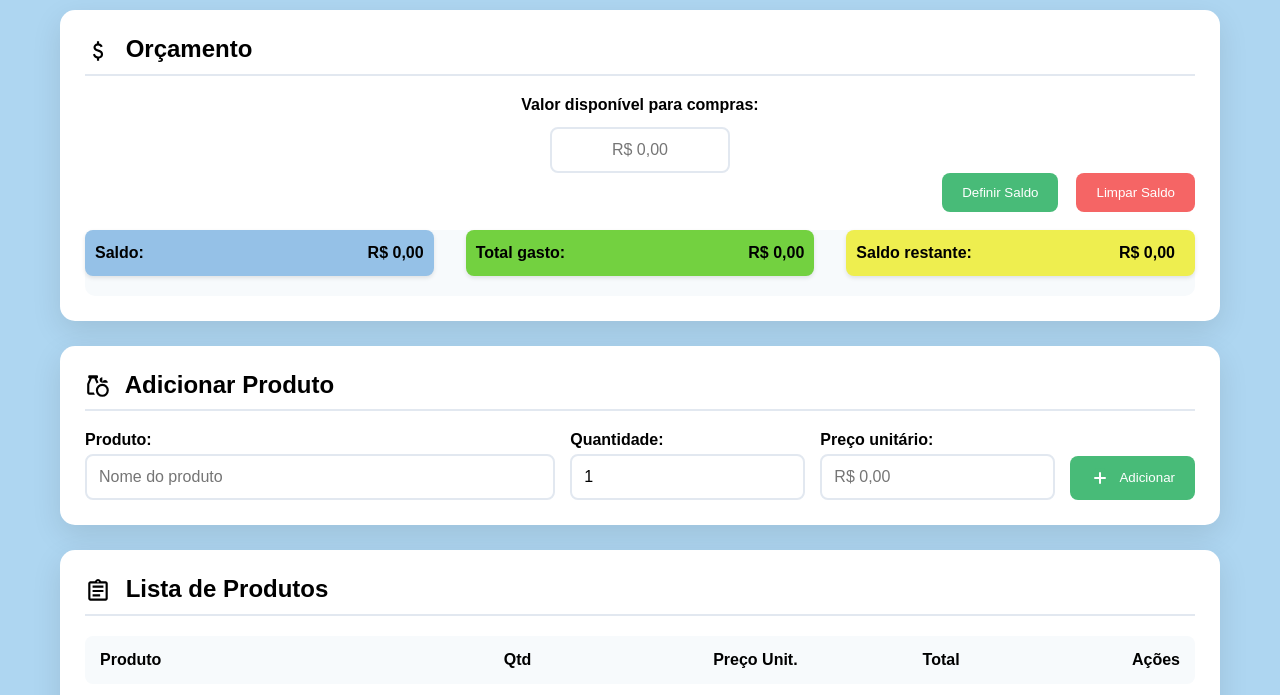
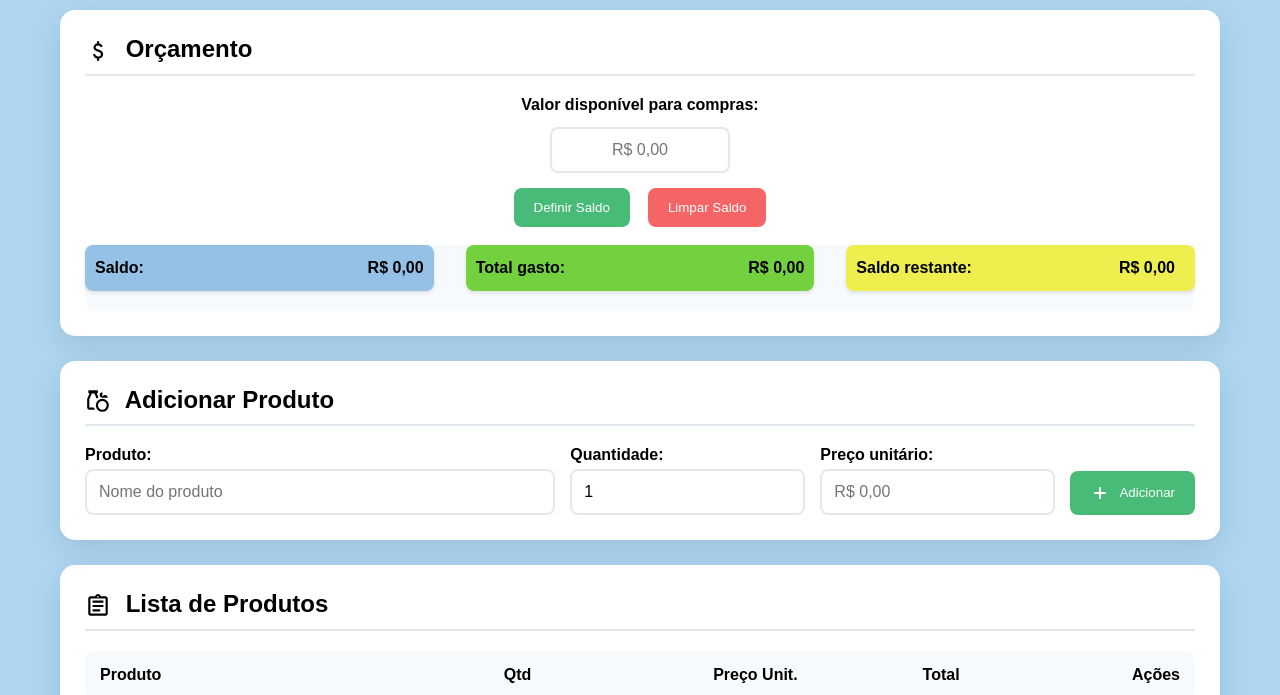
Before and after one commit to Alex-Brito-91/lista-compras, a plain HTML site: page index.html in a window 1280 px wide. Shown: the part 105-800 px from the top of the page. Drawn offline with Linux system fonts and the light colour scheme; a web font is replaced by a local one.

Commit message:
Ajustes nos botões de saldo

```diff
--- a/styles.css
+++ b/styles.css
@@ -567,9 +567,9 @@ button, .clear-btn, .export-btn, .btn-edit, .btn-delete {
 
 .budget-btn-row {
     display: flex;
-    justify-content: flex-end;
+    justify-content: center;
     gap: 10px;
-    margin-bottom: 18px;
+    margin: 15px 0 18px 0;
 }
 
 #budget {
```
